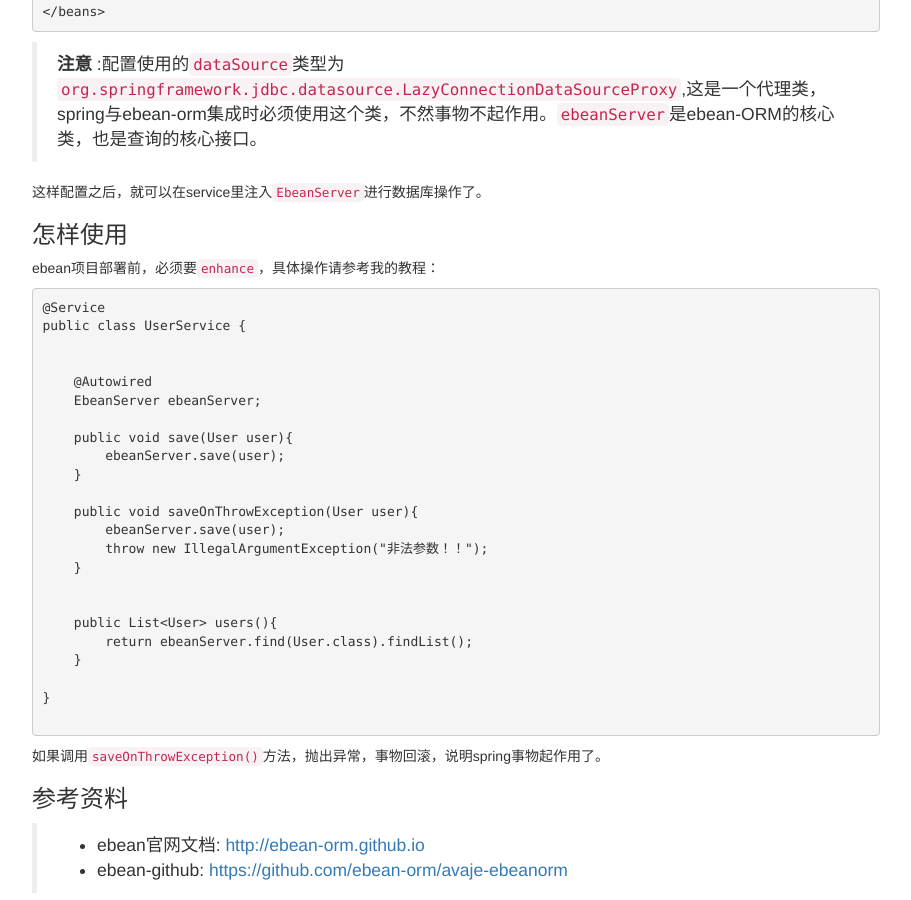
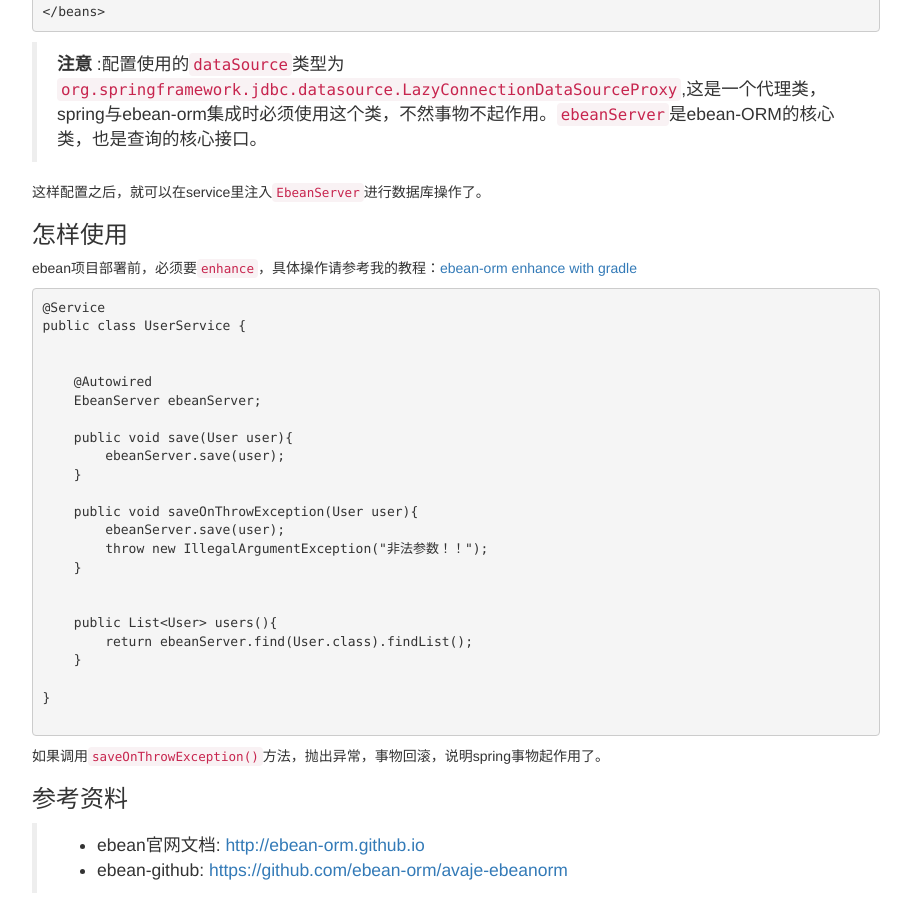
Before and after one commit to ichenkaihua/ichenkaihua.github.io, a Jekyll site: the page built from _posts/2015-11-08-ebean_orm-spring4-integration.md, in a window 1280 px wide and 900 px high, scrolled down 3490 px. Shown: the whole window, without its empty margins (38-949 px from the left). Built offline with Jekyll 4.4.1, drawn with Linux system fonts in a browser that asks for light colours; nearby versions of some CDN libraries; library files that are not in the unit come from our copies; comment, search, counter and statistics services are not loaded.

Commit message:
添加链接

````diff
--- a/_posts/2015-11-08-ebean_orm-spring4-integration.md
+++ b/_posts/2015-11-08-ebean_orm-spring4-integration.md
@@ -178,7 +178,7 @@
 
 ### 怎样使用
 
-ebean项目部署前，必须要`enhance`，具体操作请参考我的教程：
+ebean项目部署前，必须要`enhance`，具体操作请参考我的教程：[ebean-orm enhance with gradle]({% post_url 2015-11-08-ebean_orm-enhance-with-gradle %})
 
 ```java
 @Service
````
